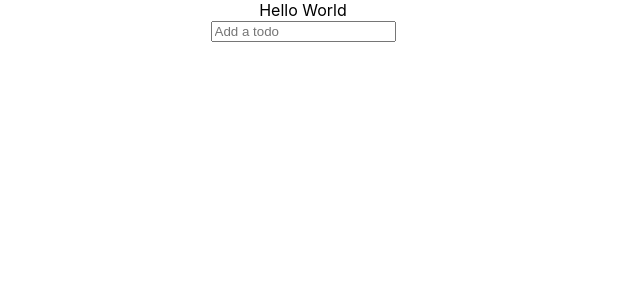
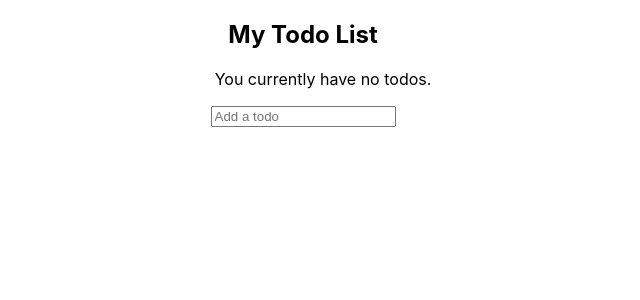
Before and after one commit to lindentree/todo-app, a React (Create React App) app: page / in a window 1280 px wide. Shown: the top 300 px of the page, without its empty margins (337-977 px from the left). Built offline with nearby package versions, Linux system fonts and the light colour scheme.

Commit message:
working mvp

```diff
--- a/package.json
+++ b/package.json
@@ -9,7 +9,8 @@
     "enzyme": "^3.10.0",
     "react": "^16.12.0",
     "react-dom": "^16.12.0",
-    "react-scripts": "3.3.0"
+    "react-scripts": "3.3.0",
+    "uuid": "^3.3.3"
   },
   "scripts": {
     "start": "react-scripts start",
--- a/src/App.css
+++ b/src/App.css
@@ -36,3 +36,8 @@
     transform: rotate(360deg);
   }
 }
+
+.numbered {
+  text-align: center;
+  list-style-position: inside;
+}
--- a/src/ToDoList.js
+++ b/src/ToDoList.js
@@ -1,18 +1,40 @@
 import React, { useState } from 'react';
+const uuidv1 = require('uuid/v1');
+
 
 const ToDoList = () => {
-  let [todo, setToDo] = useState([]);
+
+  let [input, setInput] = useState("");
+  let [todos, setToDos] = useState([]);
+
+  const addTodo = e => {
+    if (e.key === "Enter" && input.length > 0) {
+      setToDos(todos => [...todos, { task: input, completed: false }]);
+      setInput("");
+    }
+  };
 
   return (
 
     <div>
-      <div>Hello World</div>
-      <input
-        type="text"
-        placeholder="Add a todo"
-        value={todo}
-        onChange={e => setToDo(e.target.value)}
-      />
+      <h2>My Todo List</h2>
+      <ol className="numbered">
+        { todos.length > 0 ?
+          todos.map(((todo)=>{
+            return <li key={uuidv1()}>{todo.task}</li>
+          }))
+        : <p>You currently have no todos.</p>
+        }
+      </ol>
+
+        <input
+          type="text"
+          placeholder="Add a todo"
+          onChange={e => setInput(e.target.value)}
+          onKeyDown={addTodo}
+          value={input}
+        />
+
     </div>
   )
 }
```
Also changed, not shown: 2 other files (tests, documents, lock files or other folders).
